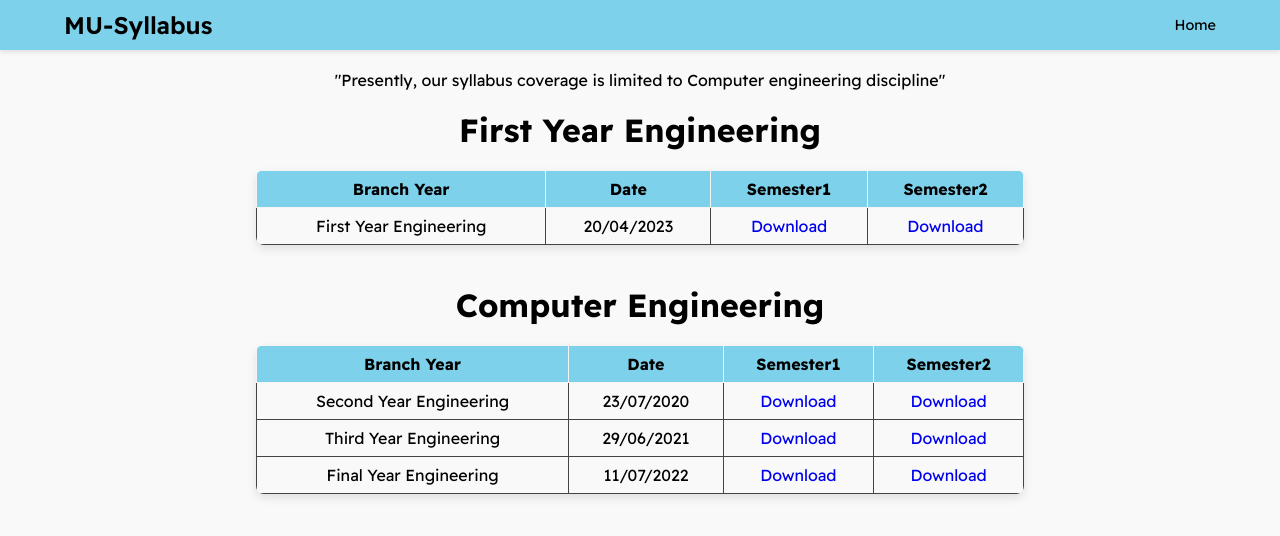
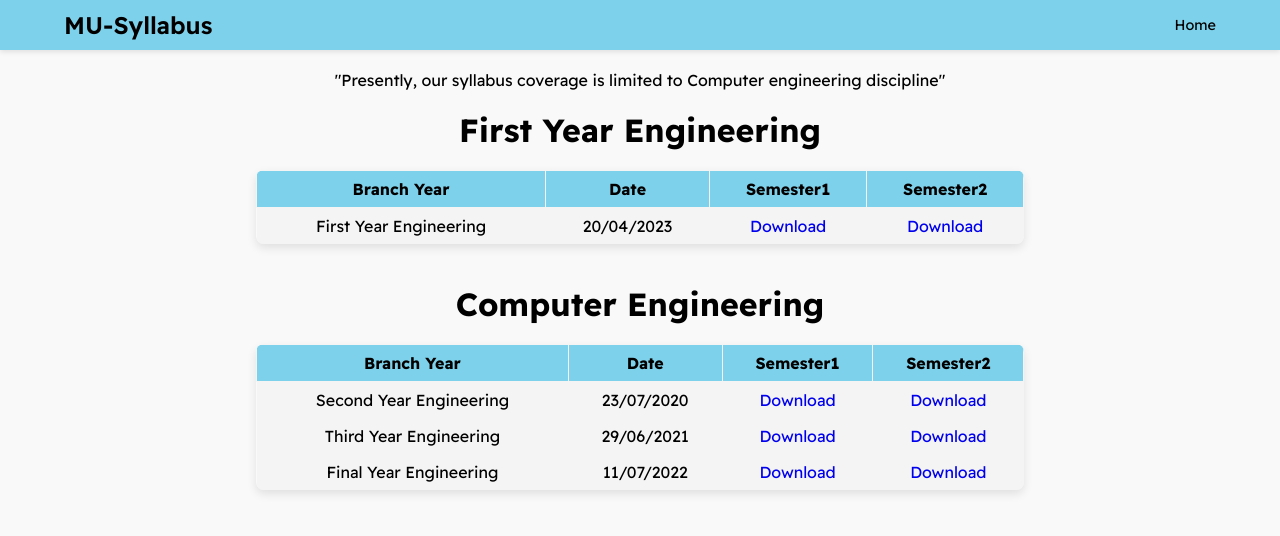
Before and after one commit to AvinashSingh2004/MumHUB, a plain HTML site: page musyllabus.html in a window 1280 px wide. Drawn offline with Linux system fonts and the light colour scheme.

Commit message:
Add files via upload

```diff
--- a/musyllabus.html
+++ b/musyllabus.html
@@ -21,16 +21,24 @@
             box-shadow: 0 4px 10px rgba(0, 0, 0, 0.1);
             border-radius: 8px;
             overflow: hidden;
+
         }
         th, td {
             border: 1px solid #f4f4f4;
             padding: 8px; /* Reduced padding for smaller cells */
             text-align: center;
+
         }
         th {
             background-color: #7ed1ea;
-            color: #000;
+            color: #000000;
         }
+
+        td {
+            background-color: #f4f4f4;
+            border: #f4f4f4;
+        }
+
         td, a {
             text-decoration: none;
         }
@@ -45,7 +53,7 @@
     background-color: #1e1e1e; /* Dark background for the table */
       }
 
-body.dark-theme th, td {
+body.dark-theme th, body.dark-theme td {
     border: 1px solid #444; /* Darker border for better visibility */
     padding: 8px; /* Reduced padding for smaller cells */
     text-align: center;
```
